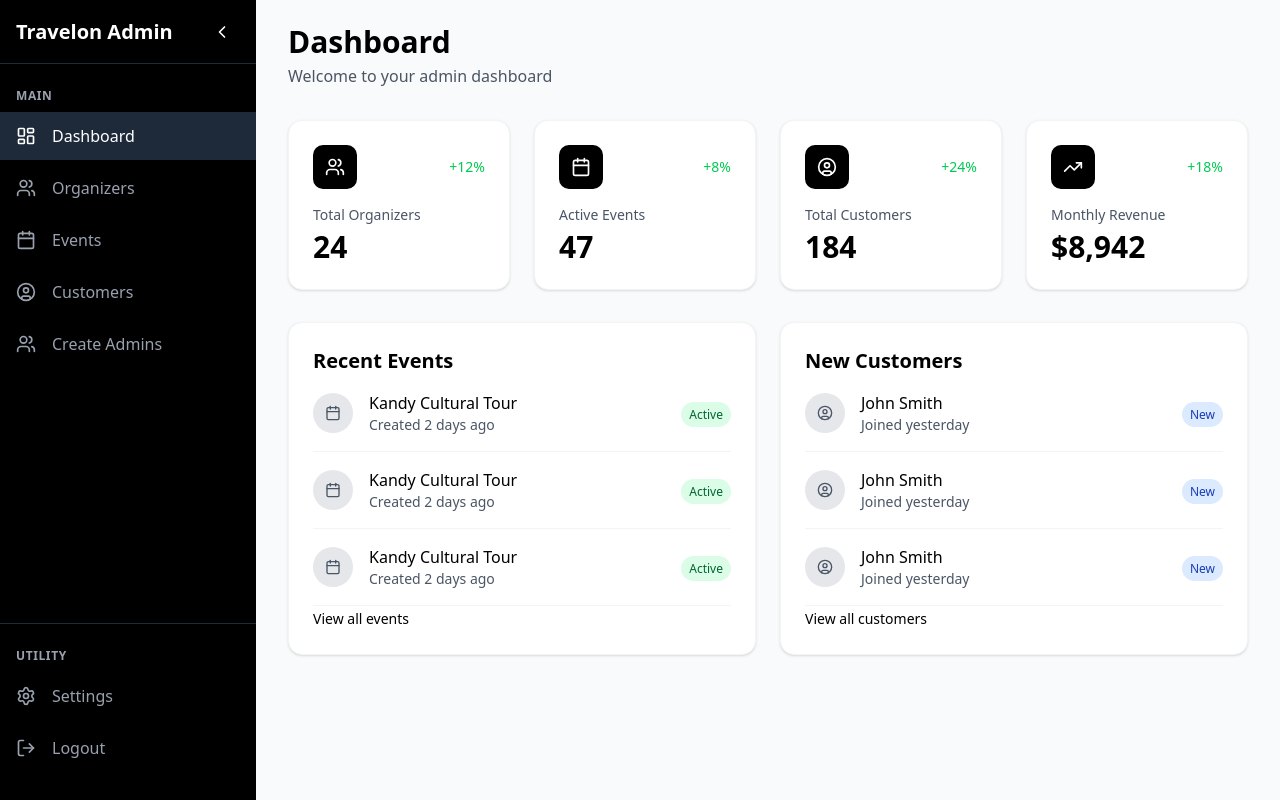
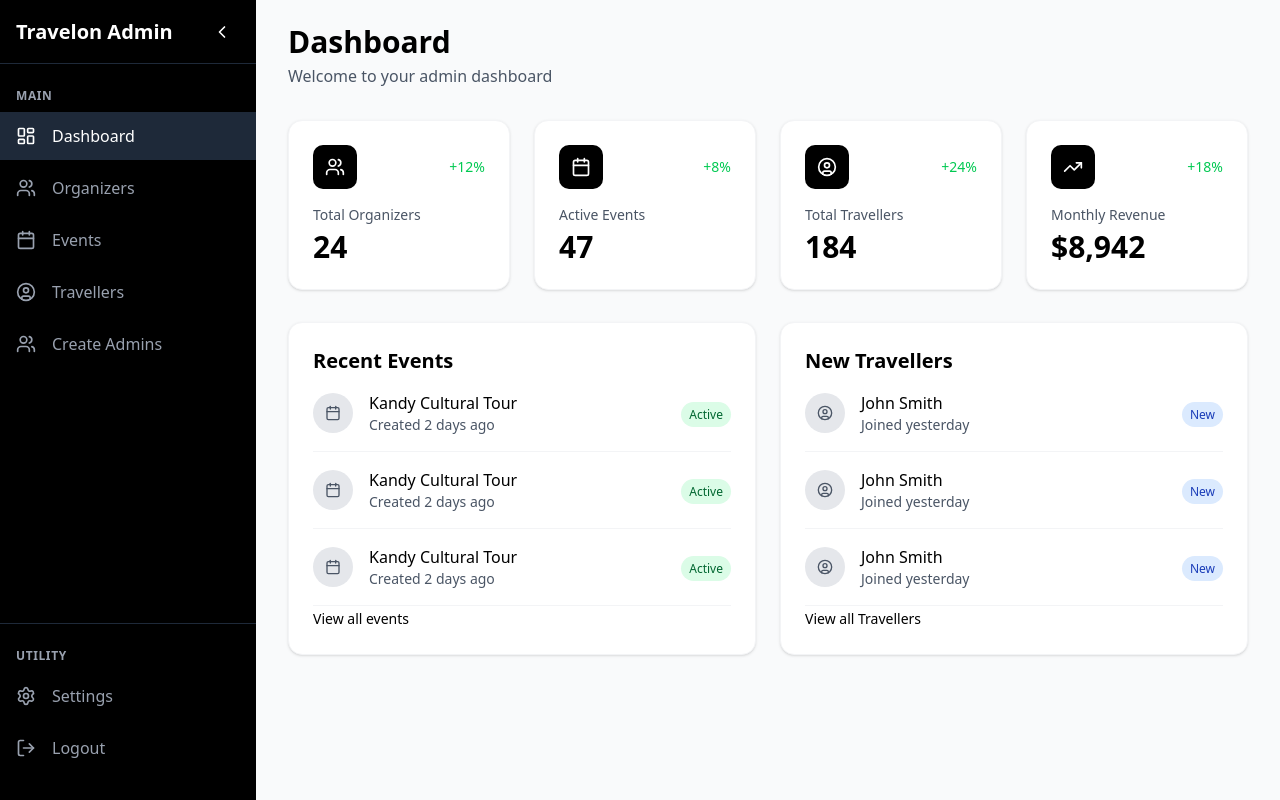
Before and after one commit to Team-EXYTE/Travelon-web, a Next.js app: page /admin in a window 1280 px wide. Built offline with nearby package versions, Linux system fonts and the light colour scheme.

Commit message:
Rename "Customers" to "Travellers" across admin pages and update sidebar link

```diff
--- a/src/app/admin/admins/page.tsx
+++ b/src/app/admin/admins/page.tsx
@@ -64,6 +64,7 @@ const [admins, setAdmins] = useState([
         name: string;
         email: string;
         status: string;
+        password: string;
     }
     }>({
     isOpen: false,
@@ -72,7 +73,8 @@ const [admins, setAdmins] = useState([
         id: null,
         name: "",
         email: "",
-      status: "Active"
+        status: "Active",
+        password: ""
     }
     });
 
@@ -133,12 +135,14 @@ const [admins, setAdmins] = useState([
         id: null,
         name: "",
         email: "",
-        status: "Active"
+        status: "Active",
+        password: ""
         }
     });
     };
 
   // Open edit admin modal
+
     const openEditAdminModal = (admin: any) => {
     setAdminModal({
         isOpen: true,
@@ -147,7 +151,8 @@ const [admins, setAdmins] = useState([
         id: admin.id,
         name: admin.name,
         email: admin.email,
-        status: admin.status
+        status: admin.status,
+        password: "" // Empty for edit mode since we don't want to display the current password
         }
     });
     };
@@ -177,13 +182,14 @@ const [admins, setAdmins] = useState([
     const { admin, isEdit } = adminModal;
 
     if (isEdit && admin.id) {
-      // Update existing admin
+        // Update existing admin - don't update password if it's empty
         setAdmins(admins.map(a =>
         a.id === admin.id ? {
             ...a,
             name: admin.name,
             email: admin.email,
-          status: admin.status
+            status: admin.status,
+            ...(admin.password ? { password: admin.password } : {}) // Only update password if provided
         } : a
         ));
     } else {
@@ -464,13 +470,29 @@ const [admins, setAdmins] = useState([
                 </select>
               </div>
 
-              {!adminModal.isEdit && (
+            <div>
+                <label htmlFor="password" className="block text-sm font-medium text-gray-700 mb-1">
+                    Password
+                </label>
+                <input
+                    type="password"
+                    id="password"
+                    name="password"
+                    value={adminModal.admin.password}
+                    onChange={handleAdminInputChange}
+                    className="w-full px-3 py-2 border border-gray-300 rounded-lg focus:ring-2 focus:ring-black focus:border-black transition-all duration-200 outline-none"
+                    placeholder="Enter password"
+                    required={!adminModal.isEdit}
+                />
+            </div>
+
+              {/* {!adminModal.isEdit && (
                 <div className="bg-yellow-50 p-3 rounded-lg">
                   <p className="text-sm text-yellow-800">
                     An email will be sent to the administrator with instructions to set their password.
                   </p>
                 </div>
-              )}
+              )} */}
             </div>
 
             <div className="flex gap-3 justify-end mt-6">
--- a/src/app/admin/customers/page.tsx
+++ b/src/app/admin/customers/page.tsx
@@ -114,8 +114,8 @@ export default function CustomersPage() {
     <div onClick={closeDropdown}>
       <div className="flex justify-between items-center mb-8">
         <div>
-          <h1 className="text-3xl font-bold text-black">Customers</h1>
-          <p className="text-gray-600 mt-1">Manage customers registered on the platform</p>
+          <h1 className="text-3xl font-bold text-black">Travellers</h1>
+          <p className="text-gray-600 mt-1">Manage travellers registered on the platform</p>
         </div>
         {/* <button className="flex items-center gap-2 bg-black text-white px-4 py-2 rounded-lg hover:bg-gray-800 transition-colors">
           <Plus size={18} />
@@ -154,7 +154,7 @@ export default function CustomersPage() {
           <thead className="bg-gray-50">
             <tr>
               <th scope="col" className="px-6 py-3 text-left text-xs font-medium text-gray-500 uppercase tracking-wider">
-                Customer
+                Traveller
               </th>
               <th scope="col" className="px-6 py-3 text-left text-xs font-medium text-gray-500 uppercase tracking-wider">
                 Email
--- a/src/app/admin/page.tsx
+++ b/src/app/admin/page.tsx
@@ -6,7 +6,7 @@ export default function AdminDashboard() {
   const statCards = [
     { title: "Total Organizers", value: "24", icon: Users, change: "+12%" },
     { title: "Active Events", value: "47", icon: Calendar, change: "+8%" },
-    { title: "Total Customers", value: "184", icon: UserCircle, change: "+24%" },
+    { title: "Total Travellers", value: "184", icon: UserCircle, change: "+24%" },
     { title: "Monthly Revenue", value: "$8,942", icon: TrendingUp, change: "+18%" }
 
   ];
@@ -63,7 +63,7 @@ export default function AdminDashboard() {
         </div>
 
         <div className="bg-white p-6 rounded-xl shadow-sm border border-gray-100">
-          <h2 className="text-xl font-bold text-black mb-4">New Customers</h2>
+          <h2 className="text-xl font-bold text-black mb-4">New Travellers</h2>
           <div className="space-y-4">
             {[1, 2, 3].map((_, index) => (
               <div key={index} className="flex items-center gap-4 pb-4 border-b border-gray-100">
@@ -81,7 +81,7 @@ export default function AdminDashboard() {
             ))}
           </div>
             <Link href="/admin/customers" className="mt-4 text-sm text-black font-medium hover:underline">
-            View all customers
+            View all Travellers
             </Link>
         </div>
       </div>
--- a/src/components/layout/Sidebar.tsx
+++ b/src/components/layout/Sidebar.tsx
@@ -41,7 +41,7 @@ const Sidebar = ({ isCollapsed, toggleSidebar }: SidebarProps) => {
       isActive: pathname === "/admin/events"
     },
     {
-      title: "Customers",
+      title: "Travellers",
       icon: UserCircle,
       href: "/admin/customers",
       isActive: pathname === "/admin/customers"
```
Lines whose indentation alone changed are shown as unchanged.
